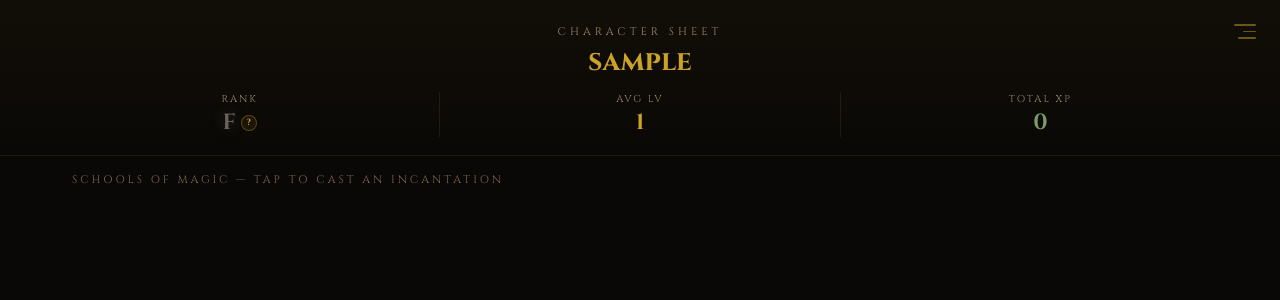
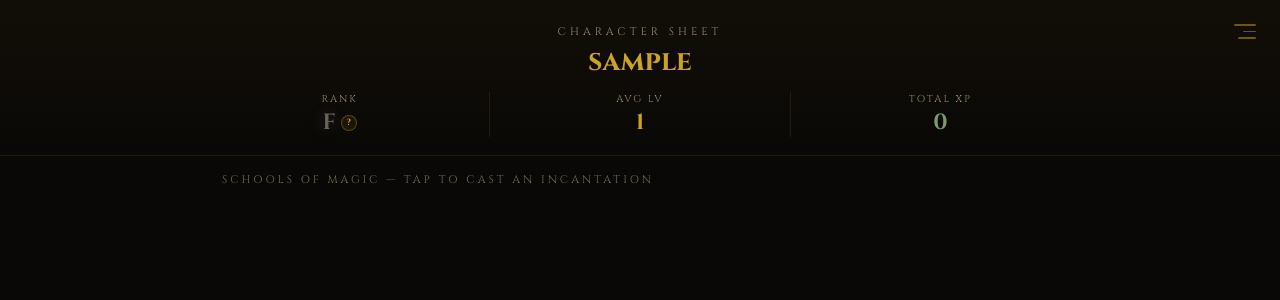
Before and after one commit to elaw142/Grimoire, a Flask app: page / in a window 1280 px wide. Shown: the top 300 px of the page. Run offline with Flask 3, Linux system fonts and the light colour scheme; the visitor is signed in with stand-in values (Sample User, id 1); data that the repository does not hold is empty.

Commit message:
fix: horizontal card layout, 1-col mobile, 2-col wider screens
Co-Authored-By: Claude Sonnet 4.6 <noreply@anthropic.com>

```diff
--- a/static/style.css
+++ b/static/style.css
@@ -121,18 +121,12 @@ a:hover { color: #e8d5a8; }
   color: #9a8a6a;
 }
 
-/* ── Full-page layout ─────────────────────────────────────────────────────── */
-html, body { height: 100%; }
-
-body { display: flex; flex-direction: column; }
-
 /* ── Main layout ──────────────────────────────────────────────────────────── */
 .site-header {
   padding: 18px 16px 14px;
   text-align: center;
   border-bottom: 1px solid rgba(201,162,39,0.08);
   background: linear-gradient(180deg, rgba(201,162,39,0.04) 0%, transparent 100%);
-  flex-shrink: 0;
 }
 
 .header-inner { max-width: 580px; margin: 0 auto; }
@@ -180,12 +174,9 @@ body { display: flex; flex-direction: column; }
 }
 
 .main-content {
-  padding: 12px 10px 16px;
+  padding: 12px 10px 20px;
   max-width: 580px;
   margin: 0 auto;
-  flex: 1;
-  display: flex;
-  flex-direction: column;
   width: 100%;
 }
 
@@ -210,16 +201,13 @@ body { display: flex; flex-direction: column; }
 /* ── School grid ──────────────────────────────────────────────────────────── */
 .school-grid {
   display: grid;
-  grid-template-columns: 1fr 1fr;
-  grid-auto-rows: 1fr;
+  grid-template-columns: 1fr;
   gap: 8px;
-  flex: 1;
-  min-height: 0;
 }
 
-@media (min-width: 600px) {
-  .school-grid { grid-template-columns: 1fr 1fr 1fr; }
-  .main-content { max-width: 860px; padding: 14px 20px 16px; }
+@media (min-width: 520px) {
+  .school-grid { grid-template-columns: 1fr 1fr; }
+  .main-content { max-width: 860px; padding: 14px 20px 20px; }
   .header-inner { max-width: 860px; }
   .site-header { padding: 22px 24px 16px; }
   .header-name { font-size: 26px; }
@@ -227,9 +215,9 @@ body { display: flex; flex-direction: column; }
 }
 
 @media (min-width: 900px) {
-  .school-grid { grid-template-columns: repeat(5, 1fr); grid-auto-rows: 1fr; }
-  .main-content { max-width: 1200px; padding: 16px 32px 16px; }
-  .header-inner { max-width: 1200px; }
+  .school-grid { grid-template-columns: 1fr 1fr; }
+  .main-content { max-width: 900px; padding: 16px 32px 24px; }
+  .header-inner { max-width: 900px; }
   .site-header { padding: 24px 32px 18px; }
   .header-name { font-size: 28px; margin-bottom: 12px; }
   .hstat-value { font-size: 22px; }
```
Also changed, not shown: other parts of static/style.css (+9 -15 lines).
